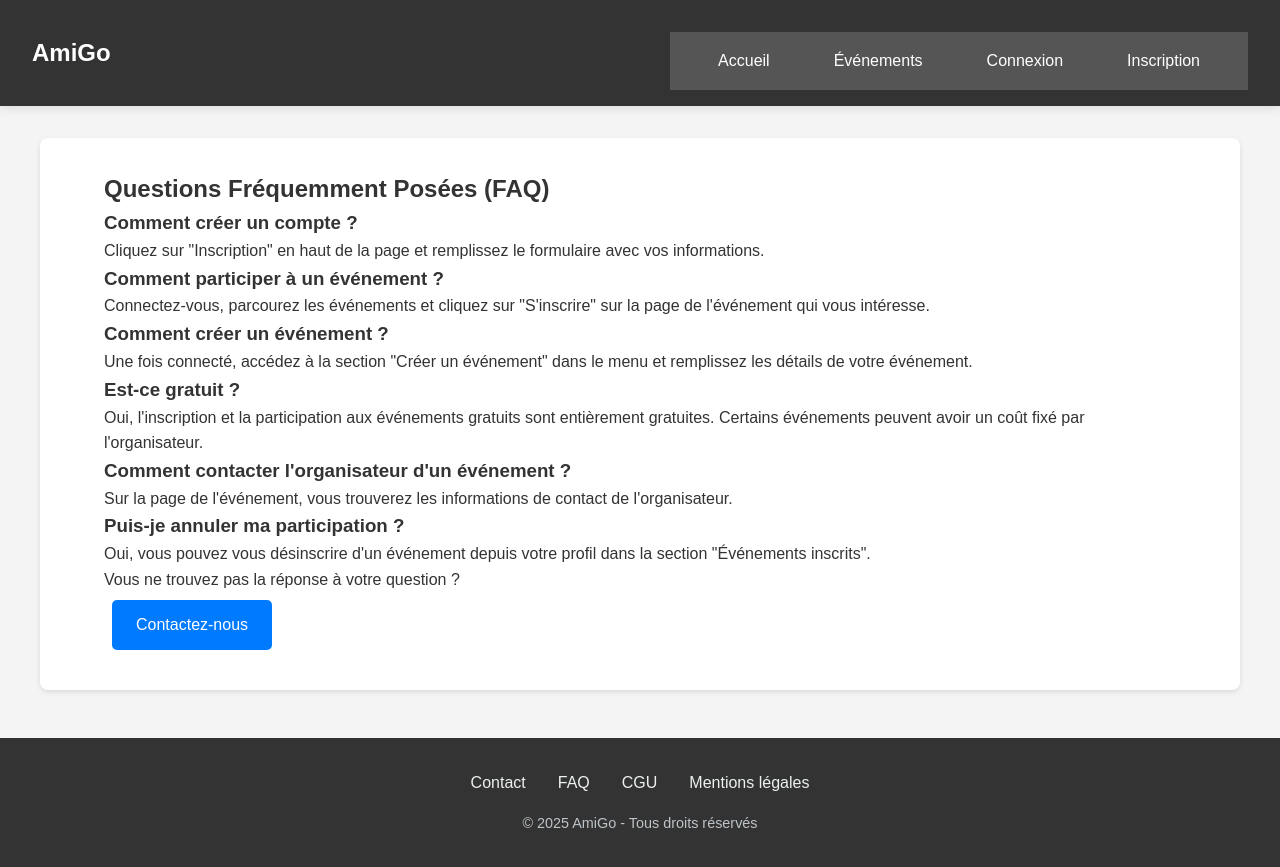
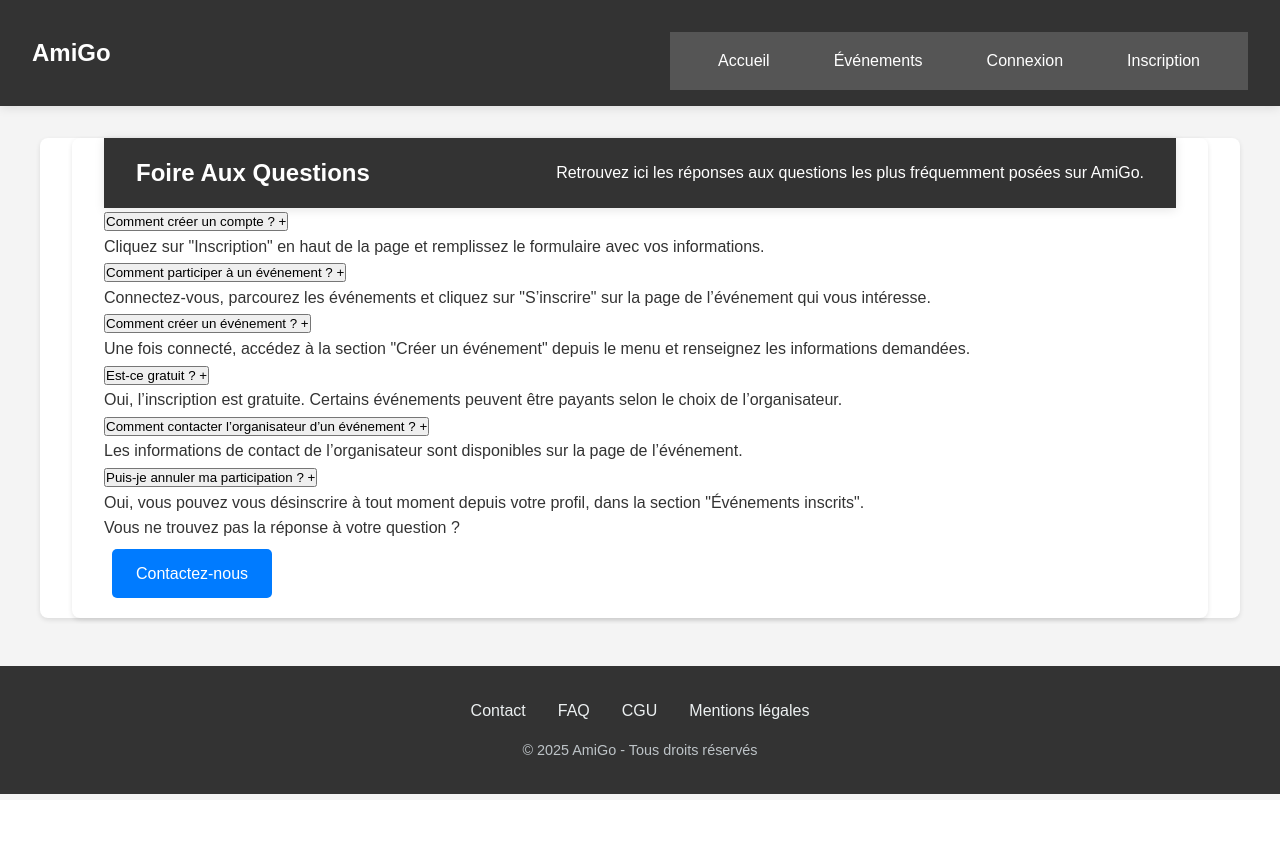
Before and after one commit to EstebanCRz/APP_web_A1, a PHP site: page /APP_web_A1/pages/faq.php in a window 1280 px wide. After the commit the page ends 794 px from the top, so only its background shows below. Run offline with PHP 8.4, Linux system fonts and the light colour scheme.

Commit message:
Update faq.php

```diff
--- a/pages/faq.php
+++ b/pages/faq.php
@@ -8,31 +8,61 @@
 $customCSS = "css/faq.css";
 
 $faqs = [
-    ['question' => 'Comment créer un compte ?', 'answer' => 'Cliquez sur "Inscription" en haut de la page et remplissez le formulaire avec vos informations.'],
-    ['question' => 'Comment participer à un événement ?', 'answer' => 'Connectez-vous, parcourez les événements et cliquez sur "S\'inscrire" sur la page de l\'événement qui vous intéresse.'],
-    ['question' => 'Comment créer un événement ?', 'answer' => 'Une fois connecté, accédez à la section "Créer un événement" dans le menu et remplissez les détails de votre événement.'],
-    ['question' => 'Est-ce gratuit ?', 'answer' => 'Oui, l\'inscription et la participation aux événements gratuits sont entièrement gratuites. Certains événements peuvent avoir un coût fixé par l\'organisateur.'],
-    ['question' => 'Comment contacter l\'organisateur d\'un événement ?', 'answer' => 'Sur la page de l\'événement, vous trouverez les informations de contact de l\'organisateur.'],
-    ['question' => 'Puis-je annuler ma participation ?', 'answer' => 'Oui, vous pouvez vous désinscrire d\'un événement depuis votre profil dans la section "Événements inscrits".']
+    [
+        'question' => 'Comment créer un compte ?',
+        'answer' => 'Cliquez sur "Inscription" en haut de la page et remplissez le formulaire avec vos informations.'
+    ],
+    [
+        'question' => 'Comment participer à un événement ?',
+        'answer' => 'Connectez-vous, parcourez les événements et cliquez sur "S’inscrire" sur la page de l’événement qui vous intéresse.'
+    ],
+    [
+        'question' => 'Comment créer un événement ?',
+        'answer' => 'Une fois connecté, accédez à la section "Créer un événement" depuis le menu et renseignez les informations demandées.'
+    ],
+    [
+        'question' => 'Est-ce gratuit ?',
+        'answer' => 'Oui, l’inscription est gratuite. Certains événements peuvent être payants selon le choix de l’organisateur.'
+    ],
+    [
+        'question' => 'Comment contacter l’organisateur d’un événement ?',
+        'answer' => 'Les informations de contact de l’organisateur sont disponibles sur la page de l’événement.'
+    ],
+    [
+        'question' => 'Puis-je annuler ma participation ?',
+        'answer' => 'Oui, vous pouvez vous désinscrire à tout moment depuis votre profil, dans la section "Événements inscrits".'
+    ]
 ];
 
 include '../includes/header.php';
 ?>
 
-<div class="container">
-    <h2>Questions Fréquemment Posées (FAQ)</h2>
-    <div class="faq-list">
+<main class="faq-container">
+    <header class="faq-header">
+        <h1>Foire Aux Questions</h1>
+        <p>Retrouvez ici les réponses aux questions les plus fréquemment posées sur AmiGo.</p>
+    </header>
+
+    <section class="faq-list">
         <?php foreach ($faqs as $index => $faq): ?>
             <div class="faq-item">
-                <h3 class="faq-question"> <?php echo htmlspecialchars($faq['question']); ?></h3>
-                <p class="faq-answer"><?php echo htmlspecialchars($faq['answer']); ?></p>
+                <button class="faq-question" aria-expanded="false">
+                    <?php echo htmlspecialchars($faq['question']); ?>
+                    <span class="faq-icon">+</span>
+                </button>
+                <div class="faq-answer">
+                    <p><?php echo htmlspecialchars($faq['answer']); ?></p>
+                </div>
             </div>
         <?php endforeach; ?>
-    </div>
-    <div class="faq-contact">
+    </section>
+
+    <section class="faq-contact">
         <p>Vous ne trouvez pas la réponse à votre question ?</p>
         <a href="contact.php" class="btn btn-primary">Contactez-nous</a>
-    </div>
-</div>
+    </section>
+</main>
+
+<script src="js/faq.js"></script>
 
 <?php include '../includes/footer.php'; ?>
```
